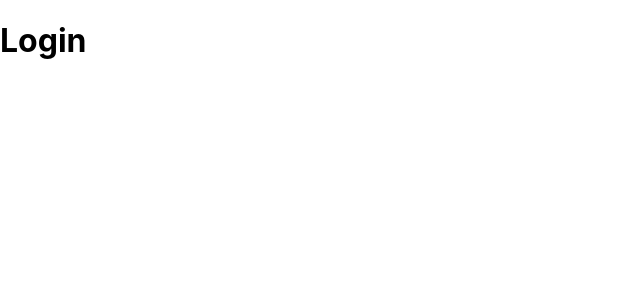
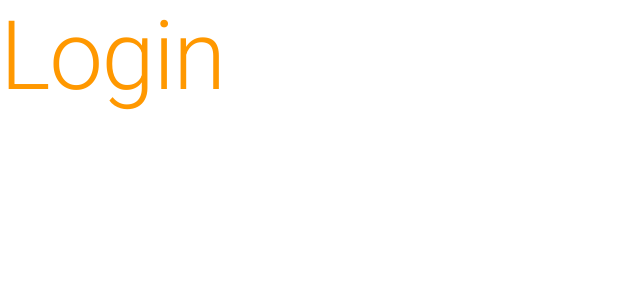
Before and after one commit to Joy-Honchan/conference-system, a React (Create React App) app: page /login in a window 1280 px wide. Shown: the top 300 px of the page, without its empty margins (0-640 px from the left). Built offline with nearby package versions, Linux system fonts and the light colour scheme.

Commit message:
setting: ThemeProvider type basic color setting

```diff
--- a/src/App.tsx
+++ b/src/App.tsx
@@ -6,6 +6,8 @@ import {
   useNavigate
 } from 'react-router-dom'
 import RouteConfig from 'configs/route'
+
+import ThemeProvider from 'providers/ThemeProvider'
 
 const Login = lazy(() => import('pages/Login'))
 
@@ -25,10 +27,12 @@ function App() {
     // }
   ])
   return (
-    <RouterProvider
-      router={router}
-      // fallbackElement={<div>Router is loading</div>}
-    />
+    <ThemeProvider>
+      <RouterProvider
+        router={router}
+        // fallbackElement={<div>Router is loading</div>}
+      />
+    </ThemeProvider>
   )
 }
 
--- a/src/pages/Login.tsx
+++ b/src/pages/Login.tsx
@@ -1,7 +1,10 @@
+import { useTheme, Typography } from "@mui/material";
+
 const Login =()=>{
+    const theme = useTheme()
     return(
         <div>
-            <h1>Login</h1>
+            <Typography variant="h1" sx={{ color:theme.palette.danger.main}} >Login</Typography>
         </div>
     )
 }
--- /dev/null
+++ b/src/providers/ThemeProvider/index.tsx
@@ -0,0 +1,22 @@
+/// <reference path="index.d.ts"/>
+import { CssBaseline } from '@mui/material'
+import { orange } from '@mui/material/colors'
+import {
+  createTheme,
+  ThemeProvider as MuiThemeProvider
+} from '@mui/material/styles'
+
+const ThemeProvider = ({children}:{children:React.ReactNode}) => {
+  const theme = createTheme({
+    palette: {
+      mode: 'dark',
+      danger: { main: orange[500] }
+    }
+  })
+
+  return <MuiThemeProvider theme={theme}>
+    {children}
+  </MuiThemeProvider>
+}
+
+export default ThemeProvider
```
Also changed, not shown: src/providers/ThemeProvider/index.d.ts (added, +16 -0 lines).
